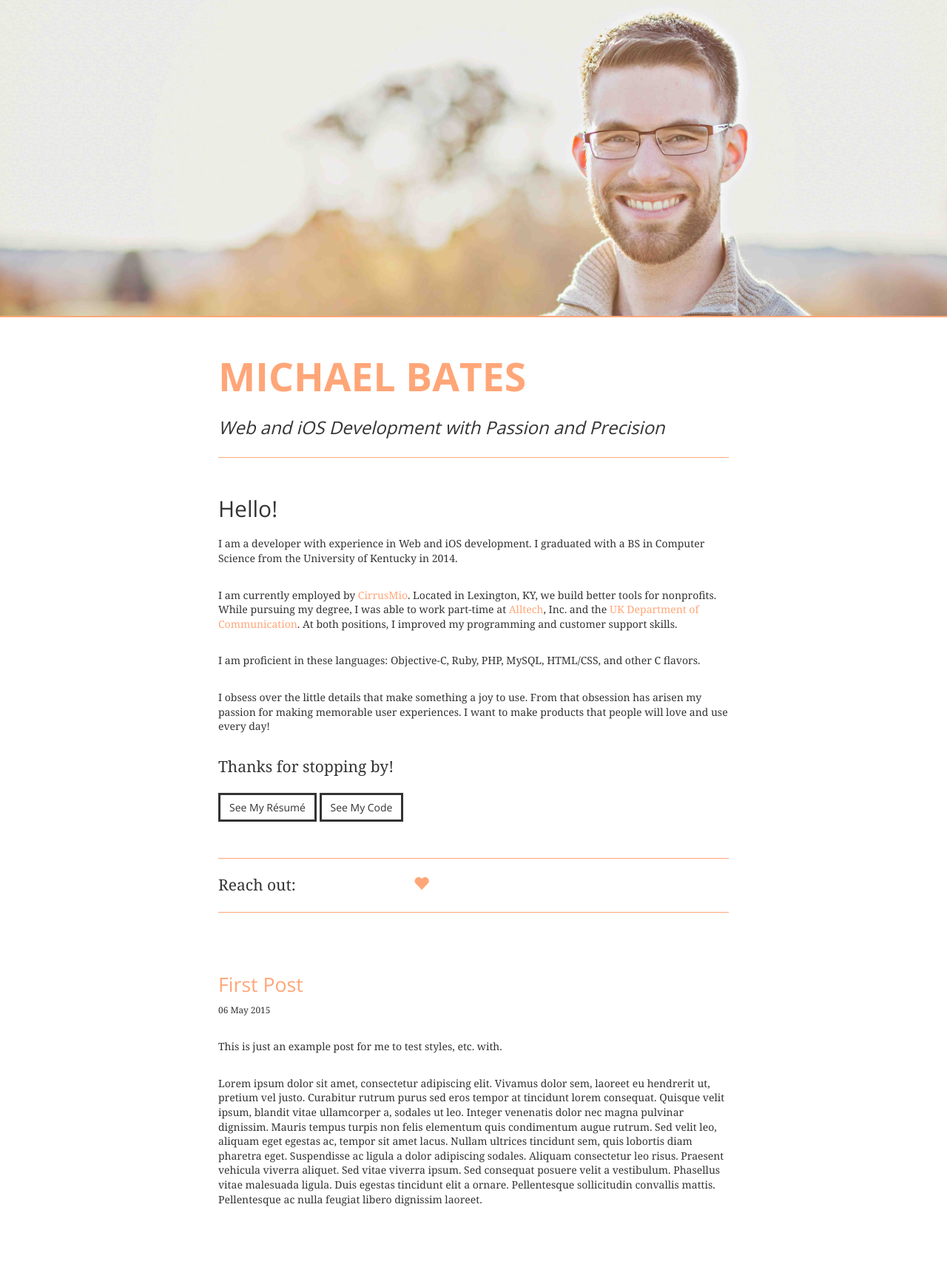
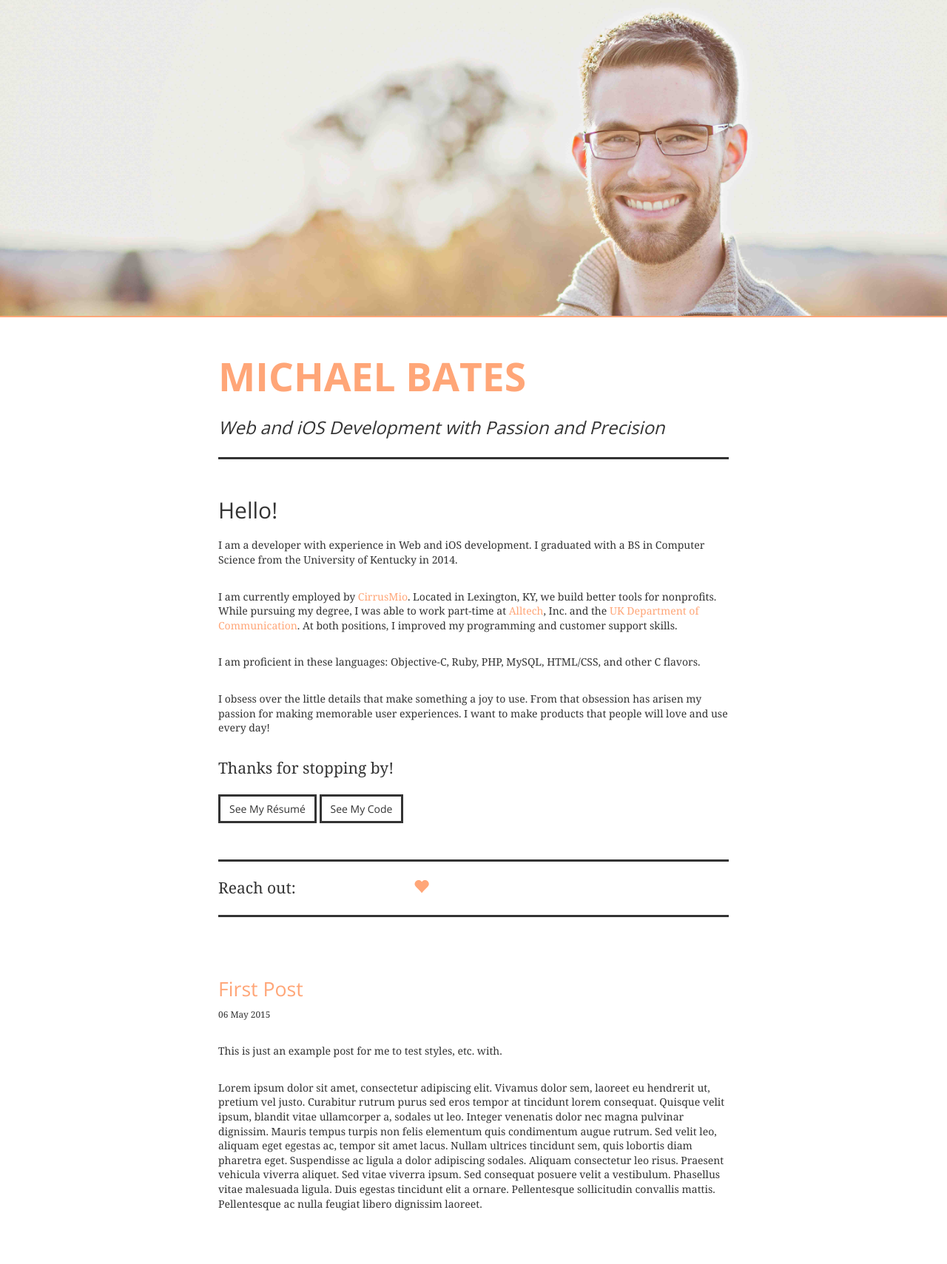
Before and after one commit to mklbtz/mklbtz.github.io, a Jekyll site: the page built from index.html, in a window 1280 px wide. Shown: the whole page at 74% size. Built offline with Jekyll 4.4.1, drawn with Linux system fonts in a browser that asks for light colours; nearby versions of some CDN libraries; some web fonts are replaced; Markdown is read by kramdown in place of the engine named in the settings; the list of posts is cut into pages by our own code.

Commit message:
hr style to match button

```diff
--- a/css/custom.css
+++ b/css/custom.css
@@ -7,6 +7,7 @@
   #78D0FF - Maya Blue - Info
   #FFE978 - Dandylion Yellow - Warning
   #FF6312 - Flame Red - Danger
+  #333    - Blackish
 */
 
 /* zocial */
@@ -25,7 +26,8 @@
 }
 
 hr {
-  border-color: #FFA678;
+  border-color: #333;
+  border-width: 3px;
 }
 
 p {
```
